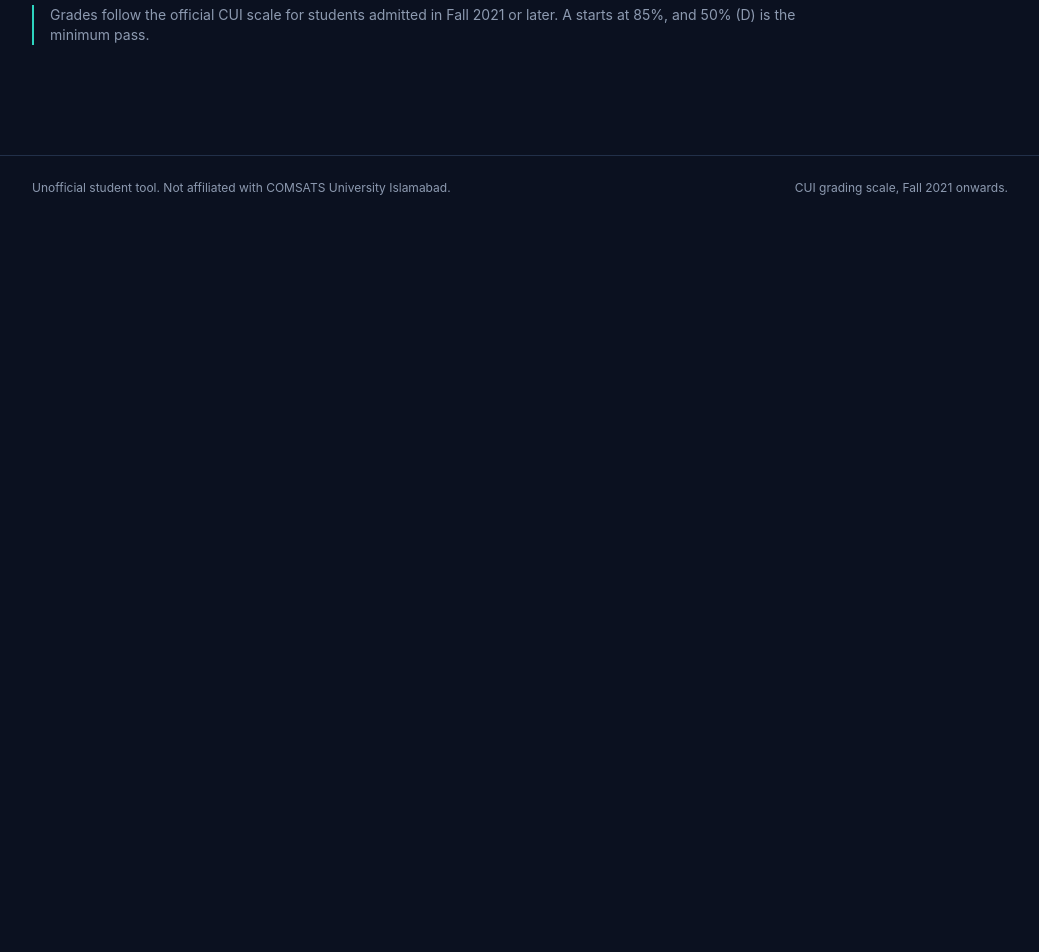
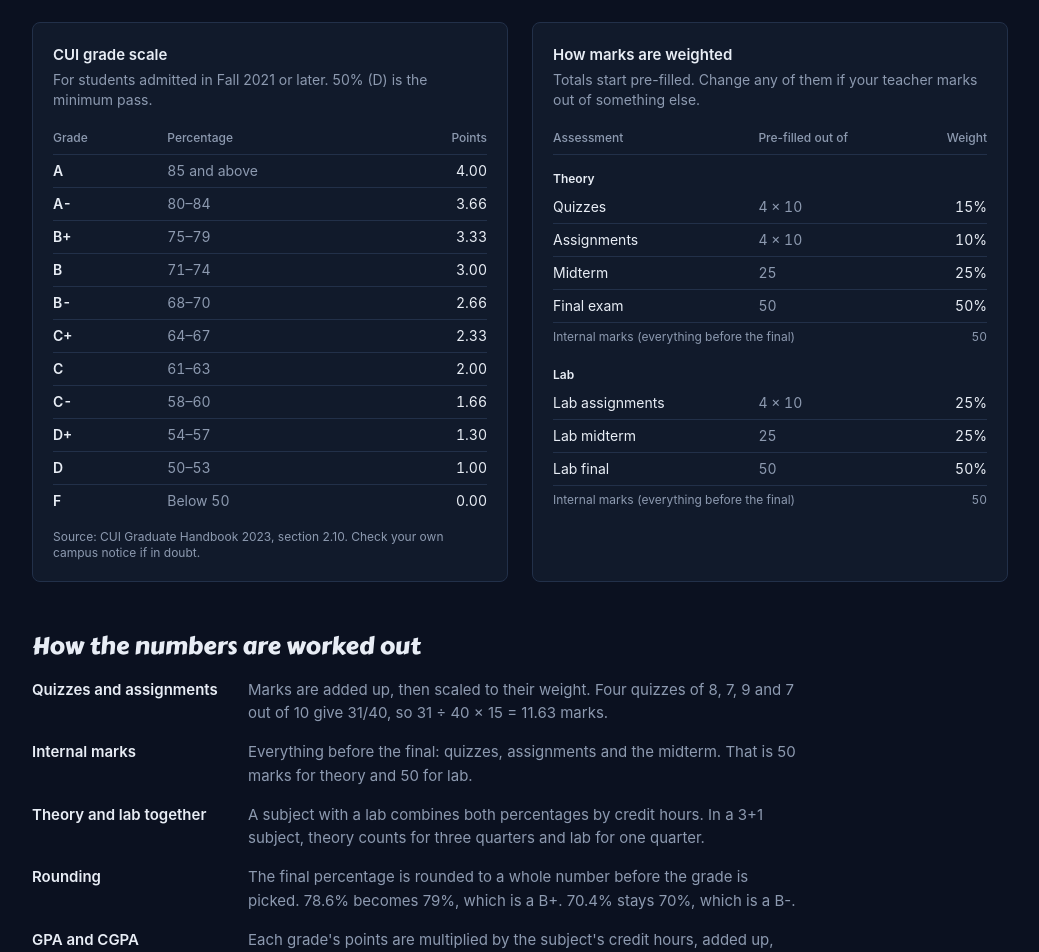
Before and after one commit to MuddasarGhafoor/CUI-Grades, a Next.js app: page / in a window 1280 px wide. Shown: the part 580-1532 px from the top of the page, without its empty margins (120-1159 px from the left). Before the commit the page ends 800 px from the top, so only its background shows below. Built offline with nearby package versions, Linux system fonts and the light colour scheme.

Commit message:
home page with grade scale and weights

```diff
--- a/src/app/page.tsx
+++ b/src/app/page.tsx
@@ -1,21 +1,55 @@
 import Link from "next/link";
+import { GradeScaleTable } from "@/components/home/grade-scale-table";
+import { SavedProgress } from "@/components/home/saved-progress";
+import { WeightsTable } from "@/components/home/weights-table";
 import { Icon } from "@/components/ui/icons";
 import { NAV_ITEMS } from "@/lib/nav";
 
+const STEPS = [
+  {
+    term: "Quizzes and assignments",
+    detail:
+      "Marks are added up, then scaled to their weight. Four quizzes of 8, 7, 9 and 7 out of 10 give 31/40, so 31 ÷ 40 × 15 = 11.63 marks.",
+  },
+  {
+    term: "Internal marks",
+    detail:
+      "Everything before the final: quizzes, assignments and the midterm. That is 50 marks for theory and 50 for lab.",
+  },
+  {
+    term: "Theory and lab together",
+    detail:
+      "A subject with a lab combines both percentages by credit hours. In a 3+1 subject, theory counts for three quarters and lab for one quarter.",
+  },
+  {
+    term: "Rounding",
+    detail:
+      "The final percentage is rounded to a whole number before the grade is picked. 78.6% becomes 79%, which is a B+. 70.4% stays 70%, which is a B-.",
+  },
+  {
+    term: "GPA and CGPA",
+    detail:
+      "Each grade's points are multiplied by the subject's credit hours, added up, and divided by the total credit hours. CGPA does the same across every semester.",
+  },
+];
+
 export default function Home() {
   return (
-    <div className="max-w-3xl">
-      <section className="border-b border-line pb-8">
+    <div>
+      <section className="max-w-3xl">
         <h1 className="font-display text-3xl leading-tight sm:text-4xl">
           Internal marks, GPA and CGPA for CUI students
         </h1>
         <p className="mt-3 text-muted">
           Totals are filled in for you, Tab moves you to the next box, and you can say your marks
-          out loud instead of typing them. Everything stays saved in your browser.
+          out loud instead of typing them. Everything stays saved in your browser, so nothing is
+          sent anywhere.
         </p>
       </section>
 
-      <ul className="divide-y divide-line">
+      <SavedProgress />
+
+      <ul className="mt-8 divide-y divide-line border-y border-line">
         {NAV_ITEMS.map((item) => (
           <li key={item.href}>
             <Link href={item.href} className="group flex items-center justify-between gap-6 py-5">
@@ -35,10 +69,43 @@ export default function Home() {
         ))}
       </ul>
 
-      <p className="mt-8 border-l-2 border-accent pl-4 text-sm text-muted">
-        Grades follow the official CUI scale for students admitted in Fall 2021 or later. A starts at
-        85%, and 50% (D) is the minimum pass.
-      </p>
+      <div className="mt-12 grid gap-6 md:grid-cols-2">
+        <section className="rounded-lg border border-line bg-surface p-5">
+          <h2 className="font-semibold">CUI grade scale</h2>
+          <p className="mt-1 text-sm text-muted">
+            For students admitted in Fall 2021 or later. 50% (D) is the minimum pass.
+          </p>
+          <div className="mt-3">
+            <GradeScaleTable />
+          </div>
+          <p className="mt-3 text-xs text-muted">
+            Source: CUI Graduate Handbook 2023, section 2.10. Check your own campus notice if in
+            doubt.
+          </p>
+        </section>
+
+        <section className="rounded-lg border border-line bg-surface p-5">
+          <h2 className="font-semibold">How marks are weighted</h2>
+          <p className="mt-1 text-sm text-muted">
+            Totals start pre-filled. Change any of them if your teacher marks out of something else.
+          </p>
+          <div className="mt-3">
+            <WeightsTable />
+          </div>
+        </section>
+      </div>
+
+      <section className="mt-12 max-w-3xl">
+        <h2 className="font-display text-2xl">How the numbers are worked out</h2>
+        <dl className="mt-4 space-y-4">
+          {STEPS.map((step) => (
+            <div key={step.term} className="grid gap-1 sm:grid-cols-[12rem_1fr] sm:gap-6">
+              <dt className="font-semibold">{step.term}</dt>
+              <dd className="text-muted">{step.detail}</dd>
+            </div>
+          ))}
+        </dl>
+      </section>
     </div>
   );
 }
--- /dev/null
+++ b/src/components/home/grade-scale-table.tsx
@@ -0,0 +1,33 @@
+import { CUI_GRADE_SCALE, sortScale, type GradeBand } from "@/lib/grading";
+
+function rangeLabel(sorted: GradeBand[], index: number): string {
+  const band = sorted[index];
+  if (index === 0) return `${band.min} and above`;
+  const upper = sorted[index - 1].min - 1;
+  if (band.min === 0) return `Below ${upper + 1}`;
+  return band.min === upper ? `${band.min}` : `${band.min}–${upper}`;
+}
+
+export function GradeScaleTable({ scale = CUI_GRADE_SCALE }: { scale?: GradeBand[] }) {
+  const sorted = sortScale(scale);
+  return (
+    <table className="w-full text-sm">
+      <thead>
+        <tr className="border-b border-line text-left text-xs text-muted">
+          <th className="py-2 pr-4 font-medium">Grade</th>
+          <th className="py-2 pr-4 font-medium">Percentage</th>
+          <th className="py-2 text-right font-medium">Points</th>
+        </tr>
+      </thead>
+      <tbody className="tabular-nums">
+        {sorted.map((band, i) => (
+          <tr key={band.letter} className="border-b border-line last:border-0">
+            <td className="py-1.5 pr-4 font-semibold">{band.letter}</td>
+            <td className="py-1.5 pr-4 text-muted">{rangeLabel(sorted, i)}</td>
+            <td className="py-1.5 text-right">{band.points.toFixed(2)}</td>
+          </tr>
+        ))}
+      </tbody>
+    </table>
+  );
+}
--- /dev/null
+++ b/src/components/home/saved-progress.tsx
@@ -0,0 +1,44 @@
+"use client";
+
+import Link from "next/link";
+import { Icon } from "@/components/ui/icons";
+import { cumulativeGpa, semesterGpa } from "@/lib/calc";
+import { formatGpa } from "@/lib/format";
+import { useAppData } from "@/lib/store";
+
+/** Shows what the student has saved so far. Renders nothing for first-time visitors. */
+export function SavedProgress() {
+  const data = useAppData();
+  if (data.courses.length === 0 && data.semesters.length === 0) return null;
+
+  const semester = semesterGpa(data.courses, data.settings.gradeScale);
+  const overall = cumulativeGpa(data.semesters, semester);
+
+  const stats = [
+    { label: "Subjects this semester", value: String(data.courses.length) },
+    { label: "Semester GPA", value: formatGpa(semester.gpa) },
+    { label: "CGPA", value: formatGpa(overall.gpa) },
+  ];
+
+  return (
+    <section aria-label="Saved progress" className="mt-8 rounded-lg border border-line bg-surface">
+      <div className="flex items-center justify-between gap-4 border-b border-line px-5 py-3">
+        <h2 className="text-sm font-semibold">Where you left off</h2>
+        <Link
+          href="/internal-marks"
+          className="inline-flex items-center gap-1 text-sm font-medium text-accent hover:underline"
+        >
+          Continue <Icon name="arrowRight" size={15} />
+        </Link>
+      </div>
+      <dl className="grid grid-cols-3 divide-x divide-line">
+        {stats.map((stat) => (
+          <div key={stat.label} className="px-5 py-4">
+            <dt className="text-xs text-muted">{stat.label}</dt>
+            <dd className="mt-1 text-2xl font-semibold tabular-nums">{stat.value}</dd>
+          </div>
+        ))}
+      </dl>
+    </section>
+  );
+}
--- /dev/null
+++ b/src/components/home/weights-table.tsx
@@ -0,0 +1,51 @@
+import {
+  INTERNAL_OUT_OF,
+  LAB_COMPONENTS,
+  THEORY_COMPONENTS,
+  type ComponentDef,
+} from "@/lib/assessments";
+
+function prefilled(def: ComponentDef): string {
+  return def.kind === "list" ? `${def.defaultCount} × ${def.defaultTotal}` : `${def.defaultTotal}`;
+}
+
+function Group({ title, defs }: { title: string; defs: ComponentDef[] }) {
+  return (
+    <tbody className="tabular-nums">
+      <tr>
+        <th colSpan={3} className="pb-1 pt-4 text-left text-xs font-semibold text-fg">
+          {title}
+        </th>
+      </tr>
+      {defs.map((def) => (
+        <tr key={def.key} className="border-b border-line">
+          <td className="py-1.5 pr-4">{def.label}</td>
+          <td className="py-1.5 pr-4 text-muted">{prefilled(def)}</td>
+          <td className="py-1.5 text-right">{def.weight}%</td>
+        </tr>
+      ))}
+      <tr className="text-muted">
+        <td className="py-1.5 pr-4 text-xs" colSpan={2}>
+          Internal marks (everything before the final)
+        </td>
+        <td className="py-1.5 text-right text-xs">{INTERNAL_OUT_OF}</td>
+      </tr>
+    </tbody>
+  );
+}
+
+export function WeightsTable() {
+  return (
+    <table className="w-full text-sm">
+      <thead>
+        <tr className="border-b border-line text-left text-xs text-muted">
+          <th className="py-2 pr-4 font-medium">Assessment</th>
+          <th className="py-2 pr-4 font-medium">Pre-filled out of</th>
+          <th className="py-2 text-right font-medium">Weight</th>
+        </tr>
+      </thead>
+      <Group title="Theory" defs={THEORY_COMPONENTS} />
+      <Group title="Lab" defs={LAB_COMPONENTS} />
+    </table>
+  );
+}
```
